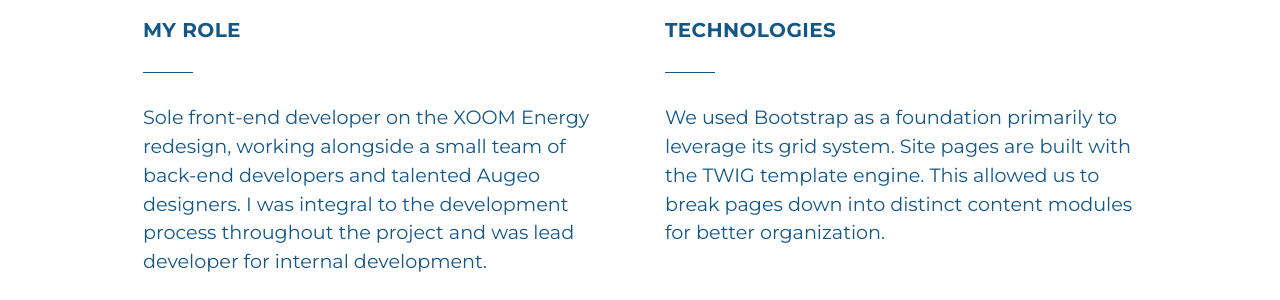
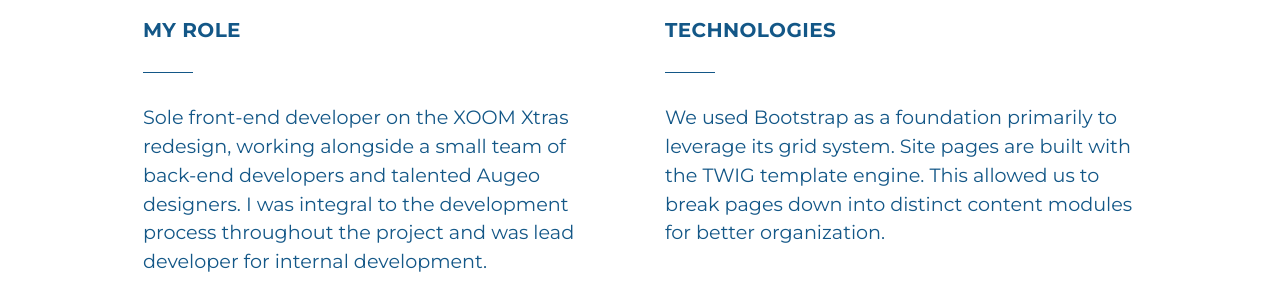
Before and after one commit to ryoungz/robblog, a Jekyll site: the page built from projects/xoom.html, in a window 1280 px wide. Shown: the part 1170-1470 px from the top of the page. Built offline with Jekyll 4.4.1, drawn with Linux system fonts in a browser that asks for light colours; nearby versions of some CDN libraries.

Commit message:
change XOOM Energy to XOOM Xtras

```diff
--- a/projects/xoom.html
+++ b/projects/xoom.html
@@ -10,11 +10,11 @@
         <div class="info-content text-emphasis">
             <p>Web redesign to move the XOOM Xtras site to a more interactive and multimedia centered experience that included both daily games and auctions. The main issue our team faced was to provide a sleek and fun look in a harmonic interface design. </p>
         </div>
-        <img class="project-image" src="../img/xoom_registration.jpg" alt="XOOM Energy registration page">
+        <img class="project-image" src="../img/xoom_registration.jpg" alt="XOOM Xtras registration page">
         <div class="row">
             <div class="col primary">
                 <h2 class="page-subtitle">My Role</h2>
-                <p>Sole front-end developer on the XOOM Energy redesign, working alongside a small team of back-end developers and talented Augeo designers. I was integral to the development process throughout the project and was lead developer for internal development.</p>
+                <p>Sole front-end developer on the XOOM Xtras redesign, working alongside a small team of back-end developers and talented Augeo designers. I was integral to the development process throughout the project and was lead developer for internal development.</p>
             </div>
             <div class="col secondary">
                 <h2 class="page-subtitle">Technologies</h2>
```
